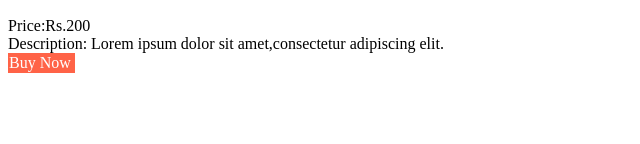
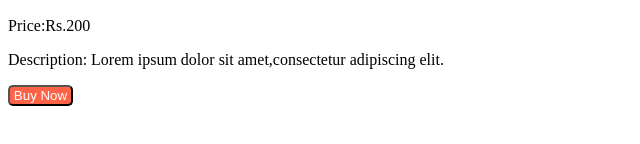
Before and after one commit to acciojob/pricing-card-MuthuKrishnan27, a website: page main.html in a window 1280 px wide. Shown: the part 262-406 px from the top of the page, without its empty margins (0-640 px from the left). Drawn offline with Linux system fonts and the light colour scheme.

Commit message:
created a submission

```diff
--- a/main.html
+++ b/main.html
@@ -16,13 +16,17 @@
 	</section>
 	<section>
 		<div>
-			Price:Rs.200
+			<p>Price:Rs.200</p>
 		</div>
 		<div>
-			Description: Lorem ipsum dolor sit amet,consectetur adipiscing elit.
+			<p>
+				Description: Lorem ipsum dolor sit amet,consectetur adipiscing elit.
+			</p>
 		</div>
-		 <div style="background-color: tomato;width: 65px;padding: 1px; color: white;" >
-        Buy Now
+		 <div>
+          <button style="background-color: tomato;border-radius: 5px;width: 65px;padding: 1px; color: white;">
+	        Buy Now
+       </button>
     </div>
 	</section>
     <script type="text/javascript" src="./script.js">
```
